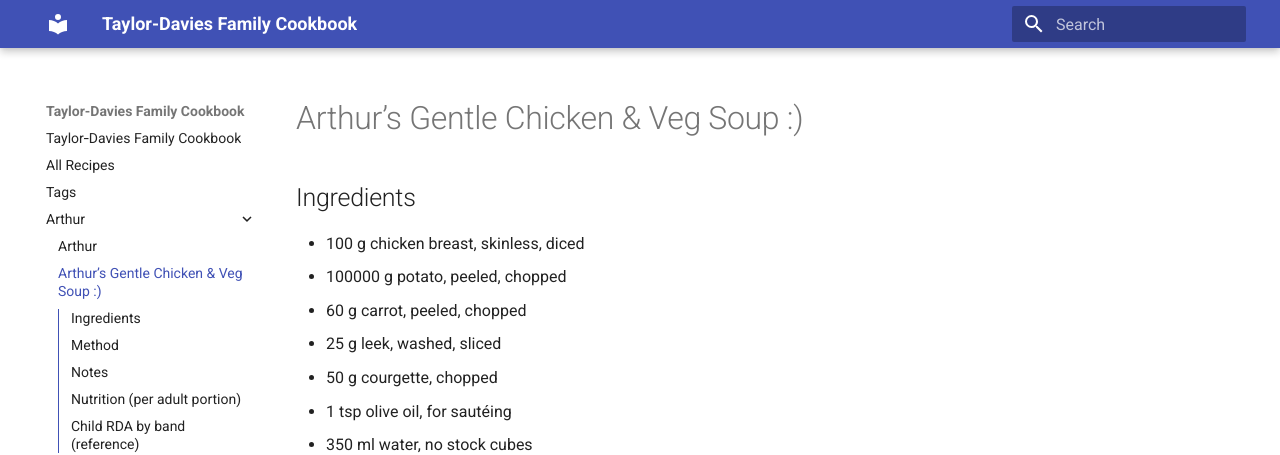
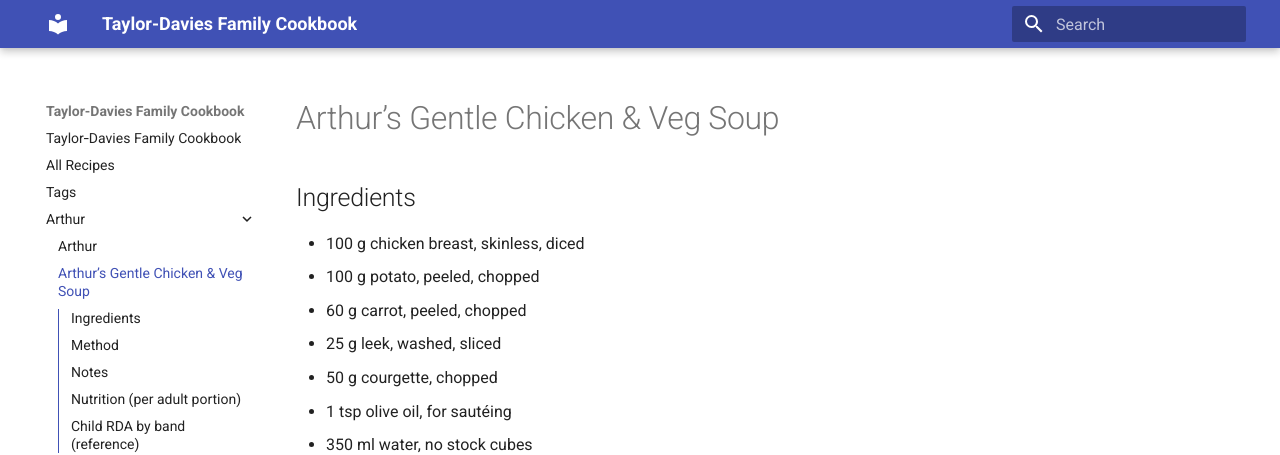
Before and after one commit to sjwdavies/cookbook, an MkDocs documentation site: the page built from recipes/arthur/arthur-gentle-chicken-veg-soup.md, in a window 1280 px wide and 900 px high. Shown: the top 455 px of the window. Built offline with MkDocs 1.6.1 and Material for MkDocs 9.7.7, drawn with Linux system fonts in a browser that asks for light colours.

Commit message:
chore: sync recipes + indexes

```diff
--- a/recipes/arthur/arthur-gentle-chicken-veg-soup.md
+++ b/recipes/arthur/arthur-gentle-chicken-veg-soup.md
@@ -1,5 +1,5 @@
 ---
-title: "Arthur’s Gentle Chicken & Veg Soup :)"
+title: "Arthur’s Gentle Chicken & Veg Soup"
 slug: "arthur-gentle-chicken-veg-soup"
 categories:
   - arthur
@@ -12,13 +12,13 @@ tags:
   - soup maker
 audience: Arthur (7–12 months, weaning)
 source: "/home/runner/work/cookbook/cookbook/data/recipes/arthur-gentle-chicken-veg-soup.json"
-source_digest: 4e16feaf3582c610b670afcdfa89f5fb8694dc5bbcdbd5f25ee8428434e5e9fa
+source_digest: 5d98e67a19b01b0245263bce8da57050500cf4935a22f6e7e7c652e228a931a8
 ---
 
 ## Ingredients
 
 - 100 g chicken breast, skinless, diced
-- 100000 g potato, peeled, chopped
+- 100 g potato, peeled, chopped
 - 60 g carrot, peeled, chopped
 - 25 g leek, washed, sliced
 - 50 g courgette, chopped
```
